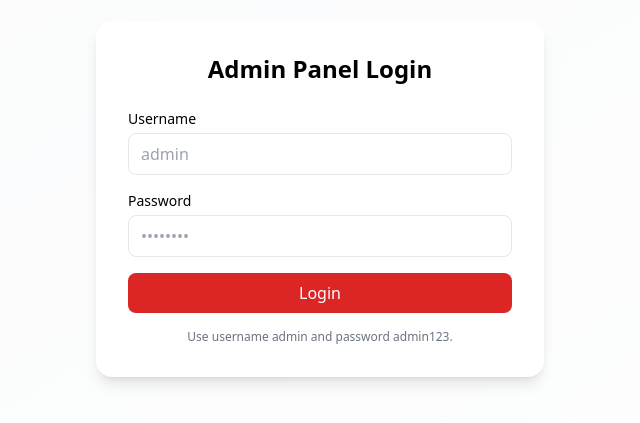
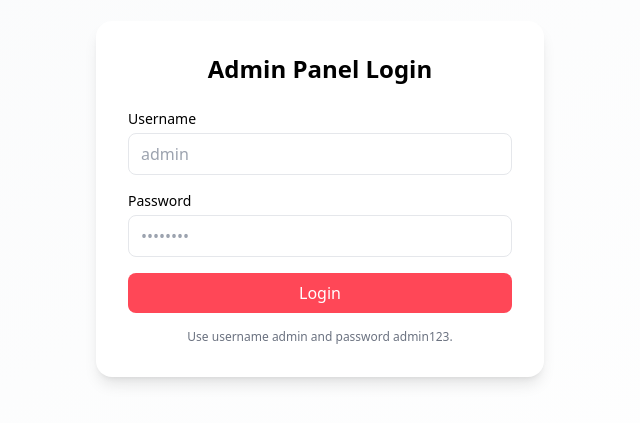
Before and after one commit to YogendraRajput47/PlexiGenius, a React (Vite) app in the folder client/: page /login in a window 1280 px wide. Shown: the part 201-624 px from the top of the page, without its empty margins (320-960 px from the left). Built offline with nearby package versions, Linux system fonts and the light colour scheme; no server answers.

Commit message:
updating

```diff
--- a/client/src/pages/Login.jsx
+++ b/client/src/pages/Login.jsx
@@ -76,7 +76,7 @@ export default function Login() {
             id="login-button"
             type="submit"
             disabled={loading}
-            className="w-full bg-red-600 text-white py-2 rounded-lg mt-2 disabled:opacity-60"
+            className="w-full bg-accent text-white py-2 rounded-lg mt-2 disabled:opacity-60"
           >
             {loading ? 'Logging in...' : 'Login'}
           </button>
```
